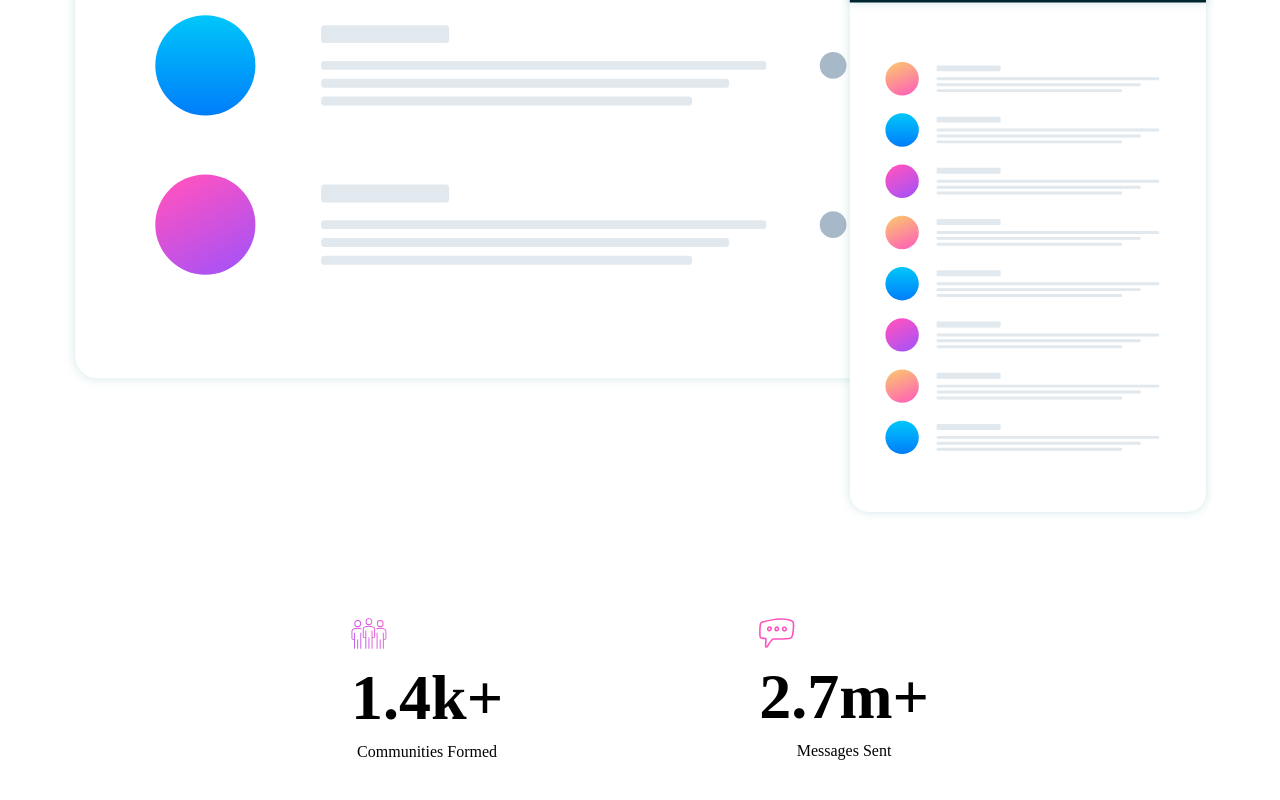
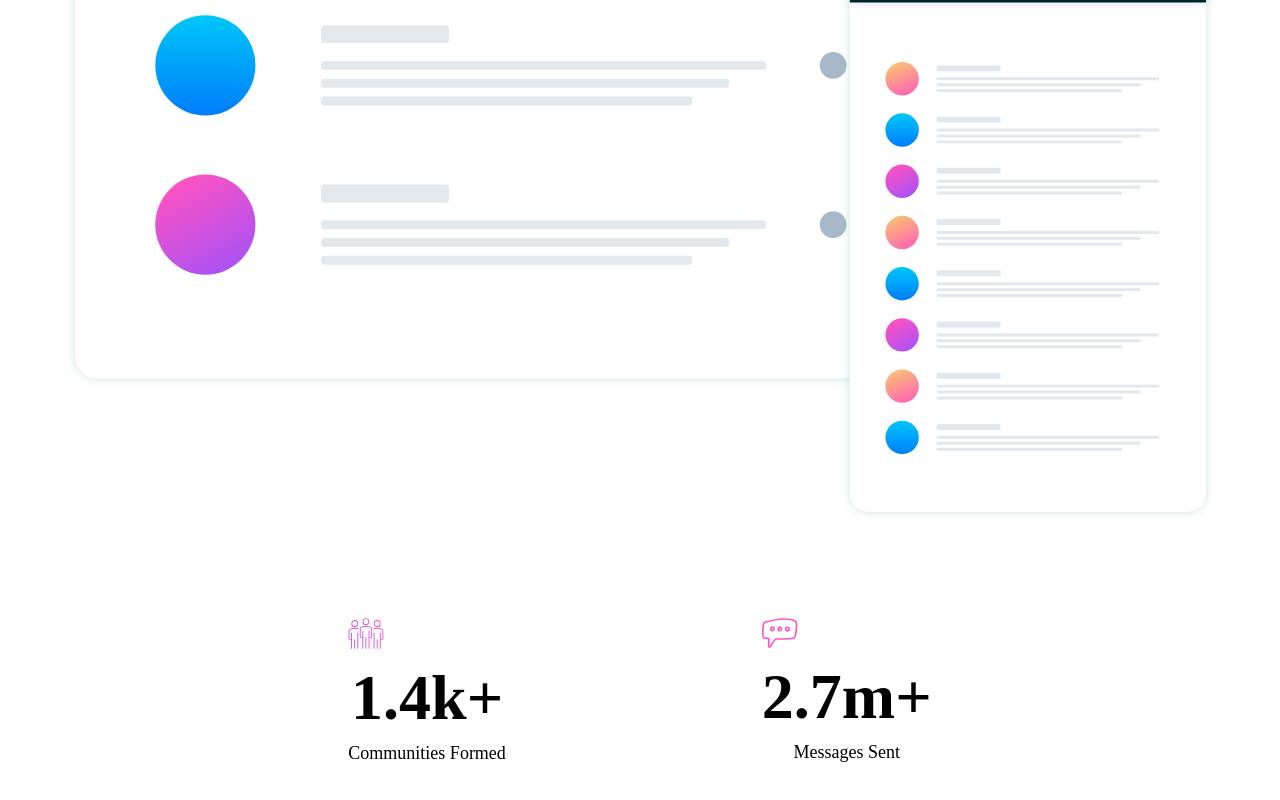
Before and after one commit to mohammad2003mrz/21-huddle-landing-page-with-curved-sections-master, a plain HTML site: page index.html in a window 1280 px wide. Shown: the part 1197-1997 px from the top of the page. Drawn offline with Linux system fonts and the light colour scheme.

Commit message:
fix font section-2 span

```diff
--- a/style.css
+++ b/style.css
@@ -123,3 +123,6 @@ nav img {
 .text-align h2 {
   font-size: 64px;
 }
+.text-align span {
+  font-size: 18px;
+}
```
